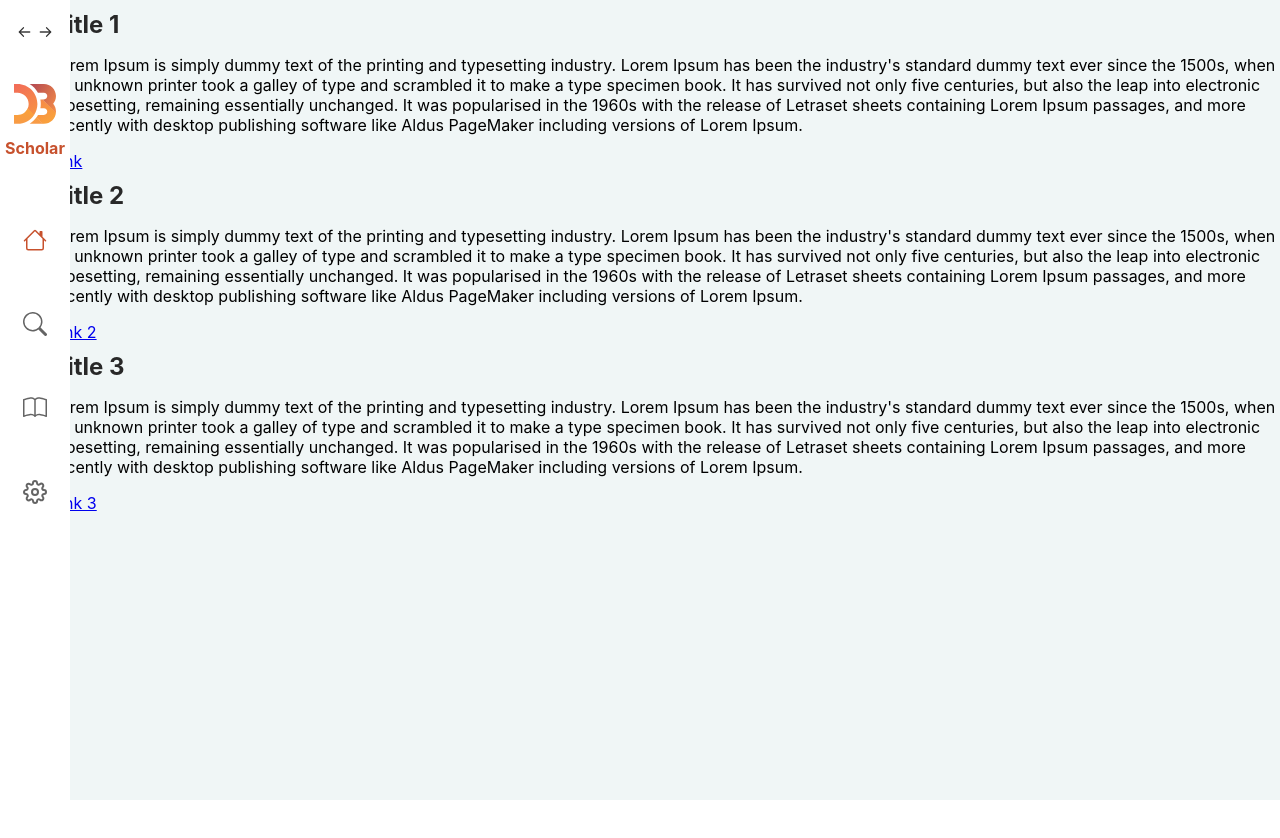
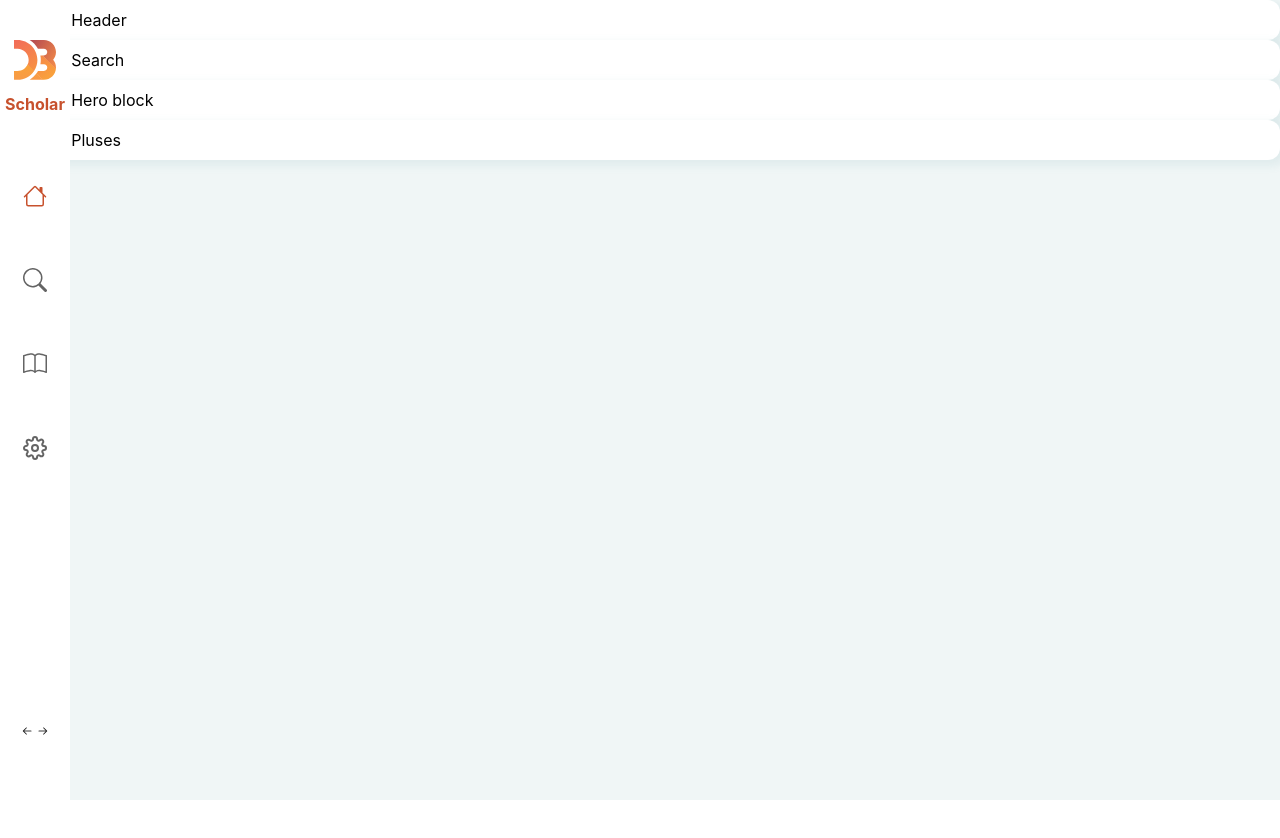
Before and after one commit to vinaty-git/science, a React (Create React App) app: page / in a window 1280 px wide. Built offline with nearby package versions, Linux system fonts and the light colour scheme.

Commit message:
#15
Проблема с library

```diff
--- a/src/App.js
+++ b/src/App.js
@@ -1,4 +1,5 @@
-import {Routes, Route, Link} from 'react-router-dom';
+import {Routes, Route, Link, useLocation} from 'react-router-dom';
+import { CSSTransition, TransitionGroup } from 'react-transition-group'
 import './styles/App.css';
 import Sidebar from './components/Sidebar';
 import Main from './views/Main';
@@ -11,12 +12,14 @@ import Notfound from './views/Notfound';
 import Footer from './components/Footer';
 
 function App() {
-
+  const location = useLocation();
   /**
    * Toggle main container width
    */
   function SizeMain() {
+    // setTimeout(() => {
       document.querySelector('.main').classList.toggle('main--expanded');
+    // },200);
   }
 
   return (
@@ -26,7 +29,15 @@ function App() {
       />
       <Footer />
 
-      <Routes>
+      {/* <TransitionGroup> */}
+      <CSSTransition
+      key={location.key}
+      classNames="slide-main"
+      timeout={200}
+      in={true}
+      appear={true}>
+
+      <Routes location={location}>
         <Route path="/" element={<Main />} />
         <Route path="/search" element={<Search />} />
         <Route path="/library" element={<Library />} />
@@ -35,6 +46,10 @@ function App() {
         <Route path="/settings" element={<Settings />} />
         <Route path="*" element={<Notfound />} />
       </Routes>
+
+      </CSSTransition>
+      {/* </TransitionGroup> */}
+
     </div>
   );
 }
--- a/src/components/Sidebar.js
+++ b/src/components/Sidebar.js
@@ -5,7 +5,7 @@ import Menu from '../components/Menu';
 
 import { ReactComponent as Logo } from '../icons/logo.svg';
 import { ReactComponent as SmLogo } from '../icons/sm-logo.svg';
-import { BsArrowsAngleExpand } from "react-icons/bs";
+import { BsArrowsAngleExpand, BsArrowsCollapse } from "react-icons/bs";
 
 function Sidebar(props) {
     const {SizeMain} = props;
@@ -24,9 +24,11 @@ function Sidebar(props) {
      */
     function expandSidebar(event) {
         event.stopPropagation();
-        event.target.parentNode.classList.add('sidebar--loading');
+        // event.target.parentNode.classList.add('sidebar--loading');
+        document.querySelector('.sidebar__container').classList.add('sidebar--loading');
         setTimeout(() => {
-            event.target.parentNode.classList.remove('sidebar--loading');
+            // event.target.parentNode.classList.remove('sidebar--loading');
+            document.querySelector('.sidebar__container').classList.remove('sidebar--loading');
             setStateSidebar(stateSidebar === 'expanded' ? 'collapsed' : 'expanded');
         },200);
         SizeMain();
@@ -36,9 +38,6 @@ function Sidebar(props) {
         stateSidebar === 'collapsed' ? (
             <div id='sidebar' className='sidebar sidebar--collapsed'>
                 <div className='sidebar__container'>
-                    <span className='sidebar__opener' onClick={(event) => expandSidebar(event)}>
-                        <BsArrowsAngleExpand />
-                    </span>
                     <div className="sm-logo">
                         <SmLogo />
                         <div className="sm-logo__text">
@@ -50,15 +49,18 @@ function Sidebar(props) {
                         stateSidebar={stateSidebar}
                         expandSidebar={expandSidebar}
                     />
+
+
+                    <span className='sidebar__opener' onClick={(event) => expandSidebar(event)}>
+                        <BsArrowsAngleExpand />
+                    </span>
+
                 </div>
             </div>
         ) : (
         // <div className={`'sidebar' ${window.location.pathname === '/' ? 'sidebar--collapsed' : 'sidebar--expanded' }`}>
         <div id='sidebar' className='sidebar sidebar--expanded'>
             <div className='sidebar__container'>
-                <span className='sidebar__opener' onClick={(event) => expandSidebar(event)}>
-                        <BsArrowsAngleExpand />
-                    </span>
                 <div className="logo">
                     <Logo />
                     <div className="logo__text">
@@ -73,6 +75,10 @@ function Sidebar(props) {
                     stateSidebar={stateSidebar}
                     expandSidebar={expandSidebar}
                 />
+
+                <span className='sidebar__opener' onClick={(event) => expandSidebar(event)}>
+                        Collapse Sidebar<BsArrowsCollapse />
+                </span>
             </div>
         </div>
         )
--- a/src/styles/index.scss
+++ b/src/styles/index.scss
@@ -96,23 +96,40 @@ code {
 }
 .sidebar--loading {
   opacity: 0;
+  // transition: opacity 0.2s linear;
 }
 
 .sidebar__opener {
-  width: 100%;
-  display: flex;
+  display: flex;
+  position: absolute;
   justify-content: center;
-  margin-top: 20px;
   cursor: pointer;
   font-size: 24px;
   color:rgb(60, 60, 60);
   transition: all 0.2s ease;
+  width: 100%;
+  bottom: 60px;
+  left: auto;
+  right: auto;
+  margin: 0 auto;
+  align-items: center;
+  font-size: 18px;
+  gap: 30px;
+  padding-top: 14px;
+
   svg {
     transform: rotate(45deg);
     pointer-events: none;
   }
   &:hover {
     color: $clr;
+  }
+}
+.sidebar--expanded {
+  .sidebar__opener {
+    svg {
+      transform: rotate(90deg);
+    }
   }
 }
 
@@ -289,8 +306,9 @@ a.active {
   width: 84%;
   height: auto;
   min-height: 100vh;
-
   background-color: rgb(240, 246, 246);
+  // transition-delay: 200ms;
+  transition: all 0.5s ease;
 
   h2 {
     margin: 10px 0;
@@ -302,15 +320,15 @@ a.active {
 .main--expanded {
   left: 4%;
   width: 96%;
+  // transition-delay: 200ms;
+  transition: all 0.5s ease;
 }
 
 
 .block {
   padding: 10px 20px;
-
   border-radius: 12px;
   background-color: $clr-bg-block;
-
   -webkit-box-shadow: 4px 4px 8px 2px rgba(88, 153, 167, 0.1);
   -moz-box-shadow: 4px 4px 8px 2px rgba(88, 153, 167, 0.1);
   box-shadow: 4px 4px 8px 2px rgba(88, 153, 167, 0.1);
@@ -659,17 +677,27 @@ a.active {
 //  ПОИСКОВАЯ ВЫДАЧА
 
 .search {
-  width: 76%;
+  // width: 76%;
+  // margin: 50px auto;
+}
+.search__query {
+  // width: 96%;
+  // margin-top: 30px;
+
+  // width: 74%;
+  // margin: 50px auto;
+  // padding: 24px 3%;
+  // position: relative;
+}
+.search__heading {
+  // padding: 24px 44px;
+  // height: auto;
+  // // width: 80%;
+
+  width: 74%;
   margin: 50px auto;
-}
-.search__query {
-  width: 96%;
-  margin-top: 30px;
-}
-.search__heading {
-  padding: 24px 44px;
-  height: auto;
-  // width: 80%;
+  padding: 24px 3%;
+  position: relative;
 }
 .search__waiting {
   display: flex;
@@ -836,14 +864,24 @@ a.active {
 // ПОИСКОВАЯ ВЫДАЧА ВЛОЖЕННЫЕ СТИЛИ
 
 .search__results {
+  width: 80%;
   margin-top: 30px;
+  margin: 10px auto;
+  padding: 10px 4% 24px 4%;
+  position: relative;
 }
 .search-item {
-  width: auto;
+  // width: auto;
+  // position: relative;
+  // margin: 20px 0;
+  // padding: 36px 48px;
+  opacity: 1;
+
+  // width: 74%;
+  margin: 30px auto;
+  padding: 44px 4% 24px 4%;
   position: relative;
-  margin: 20px 0;
-  padding: 36px 48px;
-  opacity: 1;
+
 
   h3 {
     font-size: 24px;
@@ -1445,6 +1483,20 @@ a.active {
   }
 
 
+  .slide-main-appear {
+    opacity: 0;
+    transition: all 50ms linear;
+  }
+  .slide-main-appear-active {
+    opacity: 0;
+    transition: all 10ms linear;
+  }
+  .slide-main-appear-done {
+    opacity: 1;
+    transition: all 300ms linear;
+  }
+
+
   .loader-container {
     margin: 16px auto 10px auto;
     position: relative;
--- a/src/views/Library.js
+++ b/src/views/Library.js
@@ -129,6 +129,7 @@ function Library() {
             })
         }
         GetBookmarks();
+        console.log(listBookmarks);
     },[])
 
     /**
--- a/src/views/Main.js
+++ b/src/views/Main.js
@@ -4,14 +4,35 @@ import '../styles/landing.scss';
 function Main() {
  return(
     <div className="main main--expanded">
-        {articles.map((item, i) =>
+        <div className='main__heading block'>
+            Header
+
+        </div>
+
+        <div className='main__search block'>
+            Search
+
+        </div>
+
+        <div className='main__search block'>
+            Hero block
+
+        </div>
+
+        <div className='main__search block'>
+            Pluses
+
+        </div>
+
+
+        {/* {articles.map((item, i) =>
             <section key={i}>
                 <h2>{item.title}</h2>
                 <p>{item.body}</p>
                 <a href="/#">{item.url}</a>
             </section>
         )
-        }
+        } */}
     </div>
  );
 }
--- a/src/views/Search.js
+++ b/src/views/Search.js
@@ -298,8 +298,8 @@ function Search() {
     }
     console.log(searchResults);
     return (
-        <div className='main'>
-            <div className='search'>
+        <div className='main search'>
+            {/* <div className=''> */}
                 <div className='search__query'>
 
                     <SearchFilters
@@ -318,9 +318,6 @@ function Search() {
                                     <div className='search__image-waiting'><WaitingSvg /></div>
                             </div>
                         :
-                            // <div className='search__container-loader'>
-                            //     <div className='search__loader'></div>
-                            // </div>
                             <div className='search__results'>
                                 <Spinner />
                             </div>
@@ -328,9 +325,6 @@ function Search() {
                     : queryStarted ? // Проверка не идет ли загрузка
 
                         <div className='search__results'>
-                            {/* <div className='search__container-loader'>
-                                <div className='search__loader'></div>
-                            </div> */}
                             <Spinner />
                         </div>
 
@@ -369,7 +363,7 @@ function Search() {
                     </div>
                     }
                 </div>
-            </div>
+            {/* </div>         */}
         </div>
     );
 }
```
